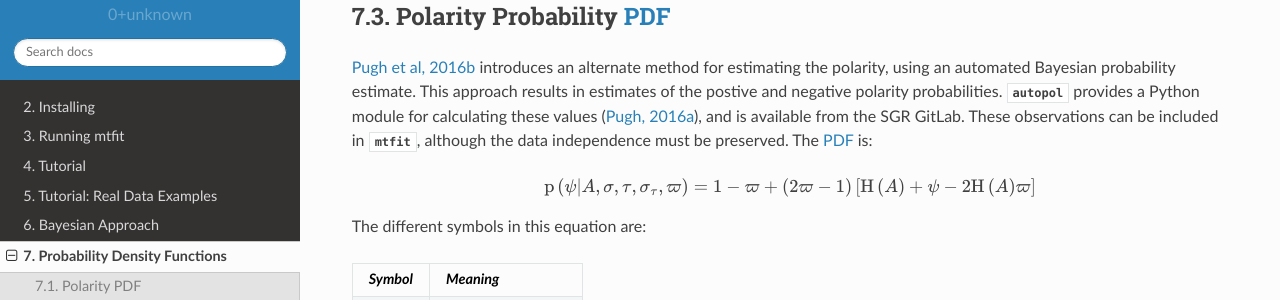
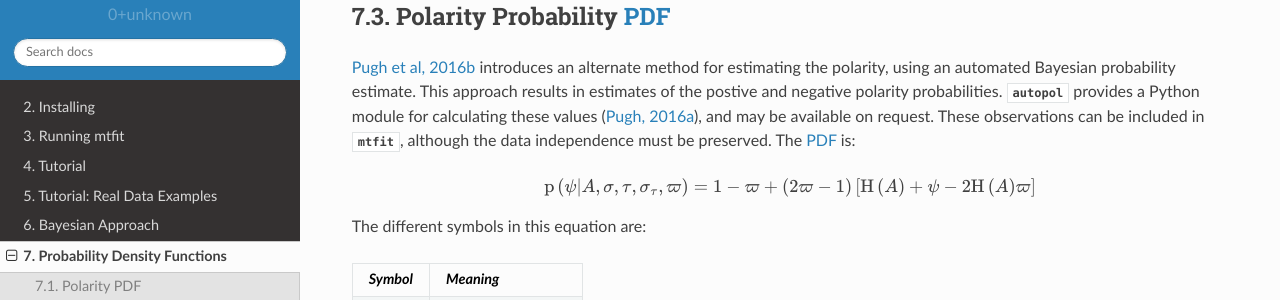
Before and after one commit to djpugh/MTfit, a Sphinx documentation site: the page built from docs/source/probability.rst, in a window 1280 px wide and 900 px high, scrolled down 915 px. Shown: the part 151-451 px from the top of the window. Built offline with Sphinx 7.4.7 and the Read the Docs theme 2.0.0, drawn with Linux system fonts in a browser that asks for light colours.

Commit message:
Tidying autopol refs

```diff
--- a/docs/source/index.rst
+++ b/docs/source/index.rst
@@ -38,7 +38,7 @@ mtfit: Bayesian Source Inversion
 
 :mod:`mtfit` is a Bayesian forward model inversion code for moment tensor and double-couple source inversion using different data types, based on the Bayesian approach presented in :ref:`Pugh et al, 2016a <Pugh-2016a>` and  :ref:`Pugh, 2015 <Pugh-2015t>`. The code has been developed as part of a PhD project (:ref:`Pugh, 2015 <Pugh-2015t>`). The solutions are estimated using polarity and amplitude ratio data, although the code is extensible (see :doc:`extensions`) so it is possible to include other data-types in this framework. :mod:`mtfit` can incorporate uncertainty estimates both in the data (noise etc.) and the model (and location) in the resultant posterior PDF. There are three sampling approaches that have been developed, with different advantages (:ref:`Pugh et al, 2015c <Pugh-2015t>`, and it is also possible to use the approach for relative amplitude inversion as well (:ref:`Pugh et al, 2015e <Pugh-2015t>`).
 
-:mod:`mtfit` also works with the automated Bayesian polarity approach described in :ref:`Pugh et al, 2016b <Pugh-2016b>` as an alternative method of estimating polarity probabilities. This is available as the :mod:`autopol` Python module.
+:mod:`mtfit` also works with the automated Bayesian polarity approach described in :ref:`Pugh et al, 2016b <Pugh-2016b>` as an alternative method of estimating polarity probabilities. This is written as the :mod:`autopol` Python module, and may be available on request.
 
 The source code is available from `GitHub <https://github.com/djpugh/MTfit>`_.
 
--- a/docs/source/introduction.rst
+++ b/docs/source/introduction.rst
@@ -11,7 +11,7 @@ Python and many of its modules are open source, allowing easy development and re
 
 mtfit has been used in several studies, including those reported by :ref:`Wilks et al. 2015 <Wilks-2015>`, :ref:`Greenfield and White 2015 <Greenfield-2015>`, :ref:`Mildon et al. 2015 <Watson-2015>`, and :ref:`Pugh et al. 2015 <Pugh-2016a>`.
 
-The polarity probability estimates can be calculated using the Python module :mod:`autopol` (:ref:`Pugh, 2016a <Pugh-2016a>`).
+The polarity probability estimates can be calculated using the approach described in:ref:`Pugh, 2016a <Pugh-2016a>`.
 
 .. :ref:`Pugh et al. (2015f) <Pugh-2015f>` presents a short overview of mtfit, drawn mainly from the information in this documentation. goes into more detail than the paper,
 This manual describes how to install and run :mod:`mtfit` in chapters :latex:`\ref{setup::doc}` and :latex:`\ref{run::doc}`.
--- a/docs/source/latex.rst
+++ b/docs/source/latex.rst
@@ -1,7 +1,7 @@
 £abstract
 :mod:`mtfit` is a Bayesian forward model inversion code for moment tensor and double-couple source inversion using different data types, based on the Bayesian approach presented in :ref:`Pugh et al, 2016a <Pugh-2016a>` and  :ref:`Pugh, 2015 <Pugh-2015t>`. The code has been developed as part of a PhD project (:ref:`Pugh, 2015 <Pugh-2015t>`). The solutions are estimated using polarity and amplitude ratio data, although the code is extensible (see :doc:`extensions`) so it is possible to include other data-types in this framework. :mod:`mtfit` can incorporate uncertainty estimates both in the data (noise etc.) and the model (and location) in the resultant posterior probability density function. There are three sampling approaches that have been developed, with different advantages (:ref:`Pugh et al, 2015t <Pugh-2015c>`), and it is also possible to use the approach for relative amplitude inversion as well (:ref:`Pugh et al, 2015t <Pugh-2015t>`).
 
-:mod:`mtfit` also works with the automated Bayesian polarity approach described in :ref:`Pugh et al, 2016b <Pugh-2016b>` as an alternative method of estimating polarity probabilities. This is available as the :mod:`autopol` Python module.
+:mod:`mtfit` also works with the automated Bayesian polarity approach described in :ref:`Pugh et al, 2016b <Pugh-2016b>` as an alternative method of estimating polarity probabilities. This may be available on request as the :mod:`autopol` Python module.
 
 £endabstract
 
--- a/docs/source/probability.rst
+++ b/docs/source/probability.rst
@@ -58,7 +58,7 @@ The difficulty in estimating :math:`\sigma_{y}` is increased further when polari
     ============================
 
 :ref:`Pugh et al, 2016b <Pugh-2016b>` introduces an alternate method for estimating the polarity, using an automated Bayesian probability estimate. This approach results in estimates of the postive and negative polarity probabilities.
-:mod:`autopol` provides a Python module for calculating these values (:ref:`Pugh, 2016a <Pugh-2016a>`), and is available from the SGR GitLab. These observations can be included in  :mod:`mtfit`, although the data independence must be preserved. The :term:`PDF` is:
+:mod:`autopol` provides a Python module for calculating these values (:ref:`Pugh, 2016a <Pugh-2016a>`), and may be available on request. These observations can be included in  :mod:`mtfit`, although the data independence must be preserved. The :term:`PDF` is:
 
 .. math::
 
--- a/docs/source/real-tutorial.rst
+++ b/docs/source/real-tutorial.rst
@@ -206,7 +206,7 @@ Krafla Event
 
      *Beachball plot of the effect of the location uncertainty on the receivers (dots, darker are higher probability locations) (Plotted using MTplot MATLAB code)*
 
-  A strongly non-double-couple event, with manually picked P and S arrival times and P polarities, and then located using `NonLinLoc <http://alomax.free.fr/nlloc>`_ is used as an example for inversions with real data. In this case the S arrivals were hard to measure an amplitude for, so amplitude ratios are ignored. Instead, polarities and polarity probabilities (From :mod:`autopol`) are used separately to invert for the source, along with including the location data. This event is shown in :ref:`Pugh et al. 2016a<Pugh-2016a>` and investigated in more detail in :ref:`Watson et al. 2015<Watson-2015>`.
+  A strongly non-double-couple event, with manually picked P and S arrival times and P polarities, and then located using `NonLinLoc <http://alomax.free.fr/nlloc>`_ is used as an example for inversions with real data. In this case the S arrivals were hard to measure an amplitude for, so amplitude ratios are ignored. Instead, polarities and polarity probabilities (calculated using the approach described in :ref:`Pugh et al. 2016a<Pugh-2016a>` and implemented in :ref:rom :mod:`autopol`) are used separately to invert for the source, along with including the location data. This event is shown in :ref:`Pugh et al. 2016a<Pugh-2016a>` and investigated in more detail in :ref:`Watson et al. 2015<Watson-2015>`.
 
 
 .. only:: latex
@@ -221,7 +221,7 @@ Krafla Event
 
      *Beachball plot of the effect of the location uncertainty on the receivers (dots, darker are higher probability locations) (Plotted using MTplot MATLAB code)*
 
-  A strongly non-double-couple event, with manually picked P and S arrival times and P polarities, and then located using `NonLinLoc <http://alomax.free.fr/nlloc>`_ is used as an example for inversions with real data. In this case the S arrivals were hard to measure an amplitude for, so amplitude ratios are ignored. Instead, polarities and polarity probabilities (From :mod:`autopol`) are used separately to invert for the source, along with including the location data (Fig. :ref:`5.4 <krafla-event-location-uncertainty>`). This event is shown in :ref:`Pugh et al. 2016a<Pugh-2016a>` and investigated in more detail in :ref:`Watson et al. 2015<Watson-2015>`.
+  A strongly non-double-couple event, with manually picked P and S arrival times and P polarities, and then located using `NonLinLoc <http://alomax.free.fr/nlloc>`_ is used as an example for inversions with real data. In this case the S arrivals were hard to measure an amplitude for, so amplitude ratios are ignored. Instead, polarities and polarity probabilities (calculated using the approach described in :ref:`Pugh et al. 2016a<Pugh-2016a>` and implemented in :ref:rom :mod:`autopol`) are used separately to invert for the source, along with including the location data (Fig. :ref:`5.4 <krafla-event-location-uncertainty>`). This event is shown in :ref:`Pugh et al. 2016a<Pugh-2016a>` and investigated in more detail in :ref:`Watson et al. 2015<Watson-2015>`.
 
 
 .. _real-p-polarity:
--- a/docs/source/references.rst
+++ b/docs/source/references.rst
@@ -78,7 +78,7 @@ For a more comprehensive set of references please see :ref:`Pugh (2015) <Pugh-20
 
 .. _Pugh-2015f:
 
-    Pugh, D J, White, R S and Christie, P A F, 2017 **MTINV: A Bayesian Approach to Moment Tensor Inversion**, *SRL Electron. Seismol.*, *in prep*.
+    Pugh, D J, White, R S and Christie, P A F, 2017 **MTfit: A Bayesian Approach to Moment Tensor Inversion**, *SRL Electron. Seismol.*, *in prep*.
 
 .. _Reasenberg-1985:
 
```
Also changed, not shown: other parts of docs/source/real-tutorial.rst (+1 -1 lines).
